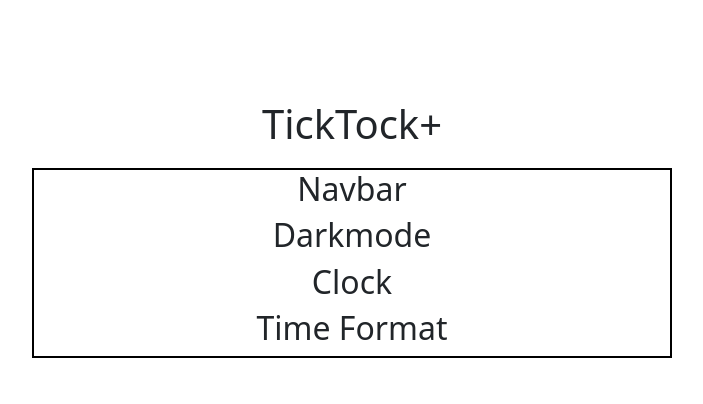
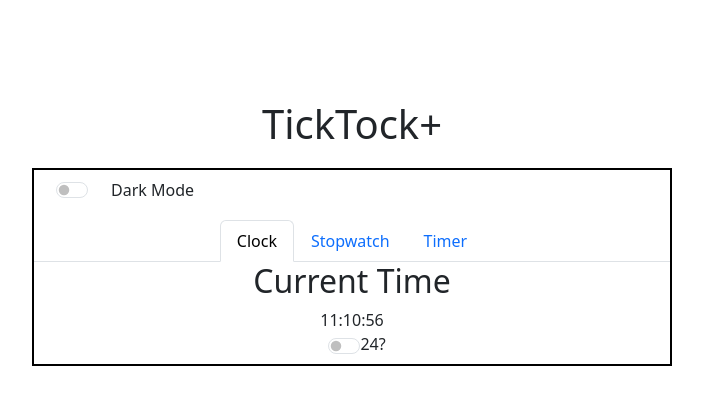
Before and after one commit to allaafaham/ticktock-plus, a plain HTML site: page index.html in a window 1280 px wide. Shown: the whole page, without its empty margins (288-991 px from the left). Drawn offline with nearby package versions, Linux system fonts and the light colour scheme; a web font is replaced by a local one.

Commit message:
Add Navbar and html to the Clock page

```diff
--- a/assets/css/style.css
+++ b/assets/css/style.css
@@ -1,5 +1,6 @@
 /* Google Fonts  */
 @import url("https://fonts.googleapis.com/css2?family=Doto:wght@100..900&family=Lato:ital,wght@0,100;0,300;0,400;0,700;0,900;1,100;1,300;1,400;1,700;1,900&family=Montserrat:ital,wght@0,100..900;1,100..900&family=Oswald:wght@200..700&family=Roboto:ital,wght@0,100..900;1,100..900&family=Space+Mono:ital,wght@0,400;0,700;1,400;1,700&display=swap");
+
 
 body {
 }
@@ -14,5 +15,29 @@ body {
 }
 .gamearea {
     border: 2px solid #000;
-    width: 50%;
+    width: 50%; /* Any fixed or percentage width */
+    margin: 0 auto;
+    text-align: center;
 }
+
+#darkmode {
+    margin-left: 10px;
+    margin-top: 8px;
+    width: 25%;
+}
+
+#timeformatstyle {
+    margin-left: 10px;
+    margin-bottom: 8px;
+    width: 25%;
+
+}
+/* #clock {
+    font-size: 2rem;
+    font-weight: bold;
+    color: yellow;
+    background: black;
+    padding: 10px;
+    display: inline-block;
+    border-radius: 5px;
+} */
--- a/assets/js/script.js
+++ b/assets/js/script.js
@@ -1 +1,24 @@
-console.log("I am working")
+
+
+// Update the clock every second
+
+function updateClock() {
+    const now = new Date();
+    let hours = now.getHours();
+    let minutes = now.getMinutes();
+    let seconds = now.getSeconds();
+
+    // Format time (add leading zeros if needed)
+    hours = hours < 10 ? "0" + hours : hours;
+    minutes = minutes < 10 ? "0" + minutes : minutes;
+    seconds = seconds < 10 ? "0" + seconds : seconds;
+
+    // Display the time
+    document.getElementById("clockTime").innerText = `${hours}:${minutes}:${seconds}`;
+}
+
+// Update clock every second
+setInterval(updateClock, 1000);
+
+// Initialize clock on page load
+updateClock();
--- a/index.html
+++ b/index.html
@@ -1,55 +1,80 @@
 <!DOCTYPE html>
 <html lang="en">
+
 <head>
     <meta charset="UTF-8">
     <meta name="viewport" content="width=device-width, initial-scale=1.0">
 
     <!-- Bootstrap library  -->
 
-    <link
-      href="https://cdn.jsdelivr.net/npm/bootstrap@5.3.3/dist/css/bootstrap.min.css"
-      rel="stylesheet"
-      integrity="sha384-QWTKZyjpPEjISv5WaRU9OFeRpok6YctnYmDr5pNlyT2bRjXh0JMhjY6hW+ALEwIH"
-      crossorigin="anonymous"
-    >
+    <link href="https://cdn.jsdelivr.net/npm/bootstrap@5.3.3/dist/css/bootstrap.min.css" rel="stylesheet"
+        integrity="sha384-QWTKZyjpPEjISv5WaRU9OFeRpok6YctnYmDr5pNlyT2bRjXh0JMhjY6hW+ALEwIH" crossorigin="anonymous">
 
     <!-- Custom CSS  -->
     <link rel="stylesheet" href="assets/css/style.css">
 
     <title>Document</title>
 </head>
+
 <body>
 
     <h1 class="gamename">TickTock+</h1>
-    <div class="container text-center justify-content-center gamearea">
-        <div class="row">
-            <div class="col-md-12">
-                <h2>Navbar</h2>
+
+    <div class="gamearea">
+        <div class="container">
+            <div class="row">
+                <div class="col-md-12 justify-content-center">
+                    <label id="darkmode" class="form-check form-switch">
+                        <input class="form-check-input" type="checkbox" id="toggleSwitch">
+                        <label class="form-check-label" for="toggleSwitch">Dark Mode</label>
+                    </label>
+                </div>
             </div>
-            <div class="col-md-12">
-                <h2>Darkmode</h2>
+        </div>
+
+        <!-- Main Tabs  -->
+        <ul class="nav nav-tabs justify-content-center mt-3" id="timeTabs">
+            <li class="nav-item">
+                <a class="nav-link active" data-bs-toggle="tab" href="#clock">Clock</a>
+            </li>
+            <li class="nav-item">
+                <a class="nav-link" data-bs-toggle="tab" href="#stopwatch">Stopwatch</a>
+            </li>
+            <li class="nav-item">
+                <a class="nav-link" data-bs-toggle="tab" href="#timer">Timer</a>
+            </li>
+        </ul>
+
+        <!-- Tab Content  -->
+        <div class="tab-content">
+            <!-- Nav  -->
+            <div class="tab-pane fade show active text-center" id="clock">
+                <h2>Current Time</h2>
+                <div id="clockTime">
+                </div>
+                <label id="timeformatstyle" class="form-check form-switch d-inline-flex align-items-center justify-content-center">
+                    <input class="form-check-input" type="checkbox" id="timeformat">
+                    <label class="form-check-label" for="timeformat">24?</label>
+                </label>
             </div>
-            <div class="col-md-12">
-                <h2>Clock</h2>
+            <div class="tab-pane fade" id="stopwatch">
+                <h2>Stopwatch</h2>
             </div>
-            <div class="col-md-12">
-                <h2>Time Format</h2>
+            <div class="tab-pane fade" id="timer">
+                <h2>Timer</h2>
             </div>
-
 
         </div>
 
+        <!-- custom js  -->
+        <script src="assets/js/script.js"></script>
 
-    <!-- custom js  -->
-    <script src="assets/js/scrirpt.js"></script>
-
-     <!-- Bootstrap JS library -->
-     <script
-     src="https://cdn.jsdelivr.net/npm/bootstrap@5.3.3/dist/js/bootstrap.bundle.min.js"
-     integrity="sha384-YvpcrYf0tY3lHB60NNkmXc5s9fDVZLESaAA55NDzOxhy9GkcIdslK1eN7N6jIeHz"
-     crossorigin="anonymous"
-   ></script>
+        <!-- Bootstrap JS library -->
+        <script src="https://cdn.jsdelivr.net/npm/bootstrap@5.3.3/dist/js/bootstrap.bundle.min.js"
+            integrity="sha384-YvpcrYf0tY3lHB60NNkmXc5s9fDVZLESaAA55NDzOxhy9GkcIdslK1eN7N6jIeHz" crossorigin="anonymous">
+        </script>
 
 
 </body>
+
 </html>
```
